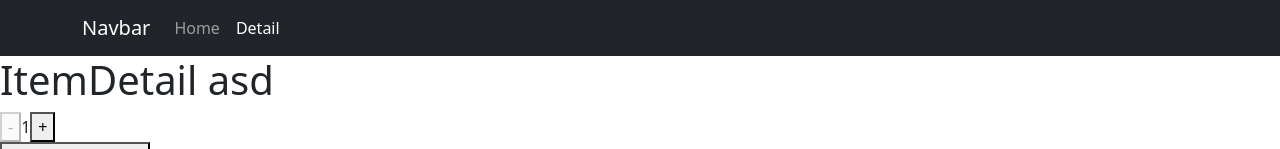
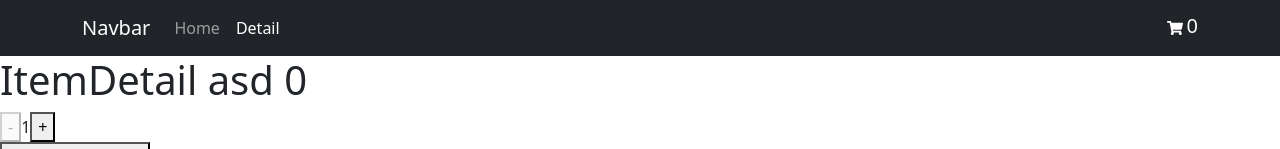
Before and after one commit to HernanGH/react-js, a React (Create React App) app: page /react-js/item/1 in a window 1280 px wide. Shown: the top 149 px of the page. Built offline with nearby package versions, Linux system fonts and the light colour scheme.

Commit message:
CLASE10: Context

```diff
--- a/src/components/CardWidget.js
+++ b/src/components/CardWidget.js
@@ -1,8 +1,25 @@
+import { useContext } from 'react';
 import { FaShoppingCart } from 'react-icons/fa';
+import styled from 'styled-components';
+import { CartContext } from '../context/CartContext';
+
+const StyledIcon = styled(FaShoppingCart)`
+  color: white;
+`
+
+const StyledCount = styled.h5`
+  color: white;
+  padding-top: 4px;
+  margin-left: 4px;
+`
 
 const CardWidget = () => {
+  const { cantInCart } = useContext(CartContext)
   return (
-    <FaShoppingCart />
+    <>
+      <StyledIcon />
+      <StyledCount>{cantInCart}</StyledCount>
+    </>
   );
 }
 
--- a/src/components/Item.js
+++ b/src/components/Item.js
@@ -3,7 +3,7 @@ import Card from 'react-bootstrap/Card';
 
 const Item = ({ item }) => {
   return (
-    <Card style={{ width: '18rem' }}>
+    <Card style={{ width: '10rem' }}>
       <Card.Img variant="top" src="https://via.placeholder.com/150/92c952" />
       <Card.Body>
         <Card.Title>{item.name}</Card.Title>
--- a/src/components/ItemDetail.js
+++ b/src/components/ItemDetail.js
@@ -1,4 +1,4 @@
-import { useState } from "react";
+import { useEffect, useState } from "react";
 import { useNavigate } from "react-router-dom";
 import ItemCount from "./ItemCount";
 
@@ -10,14 +10,16 @@ const ItemDetail = ({ item }) => {
   const handleAdd = (quantityToAdd) => {
     console.log('handle add: ', quantityToAdd);
     setCount(quantityToAdd)
-    console.log(count);
-    navigate('/cart')
     // navegar al /cart
   }
 
+  useEffect(() => {
+    console.log({ count })
+  }, [count])
+
   return (
     <>
-      <h1>ItemDetail {item?.name}</h1>
+      <h1>ItemDetail {item?.name} {count}</h1>
       <ItemCount stock={5} initial='1' onAdd={handleAdd} />
     </>
   );
--- a/src/components/ItemList.js
+++ b/src/components/ItemList.js
@@ -1,13 +1,20 @@
+import styled from "styled-components";
 import Item from "./Item";
 
+const List = styled.div`
+  display: flex;
+  flex-wrap: wrap;
+  justify-content: center;
+  gap: 1rem;
+`
+
 const ItemList = ({ items }) => {
-  console.log(items)
   return (
-    <div>
+    <List>
       {items.map((item) => (
         <Item key={item.id} item={item} />
       ))}
-    </div>
+    </List>
   );
 }
 
--- a/src/components/NavBar.js
+++ b/src/components/NavBar.js
@@ -24,6 +24,7 @@ const NavBar = () => {
             </Nav.Link>
           </LinkContainer>
         </Nav>
+        <CardWidget />
       </Container>
     </Navbar>
   );
--- /dev/null
+++ b/src/context/CartContext.js
@@ -0,0 +1,32 @@
+import { createContext, useState } from 'react';
+
+export const CartContext = createContext({}); // 1
+
+const CartProvider = ({ children }) => {
+  const [cart, setCart] = useState([])
+
+  const isInCart = () => {}
+
+  const cleanCart = () => {
+    setCart([])
+  }
+
+  const addToCart = (item, quantity) => {
+    // logica de duplicados y consistente
+    setCart([...cart, { ...item, quantity }])
+  }
+
+  const removeToCart = () => {}
+
+  return (
+    <CartContext.Provider
+      value={{
+        cart, isInCart, cleanCart, addToCart,
+        removeToCart, cantInCart: cart.length
+      }}>
+      {children}
+    </CartContext.Provider>
+  )
+}
+
+export default CartProvider
```
Also changed, not shown: src/App.js (+4 -28 lines).
